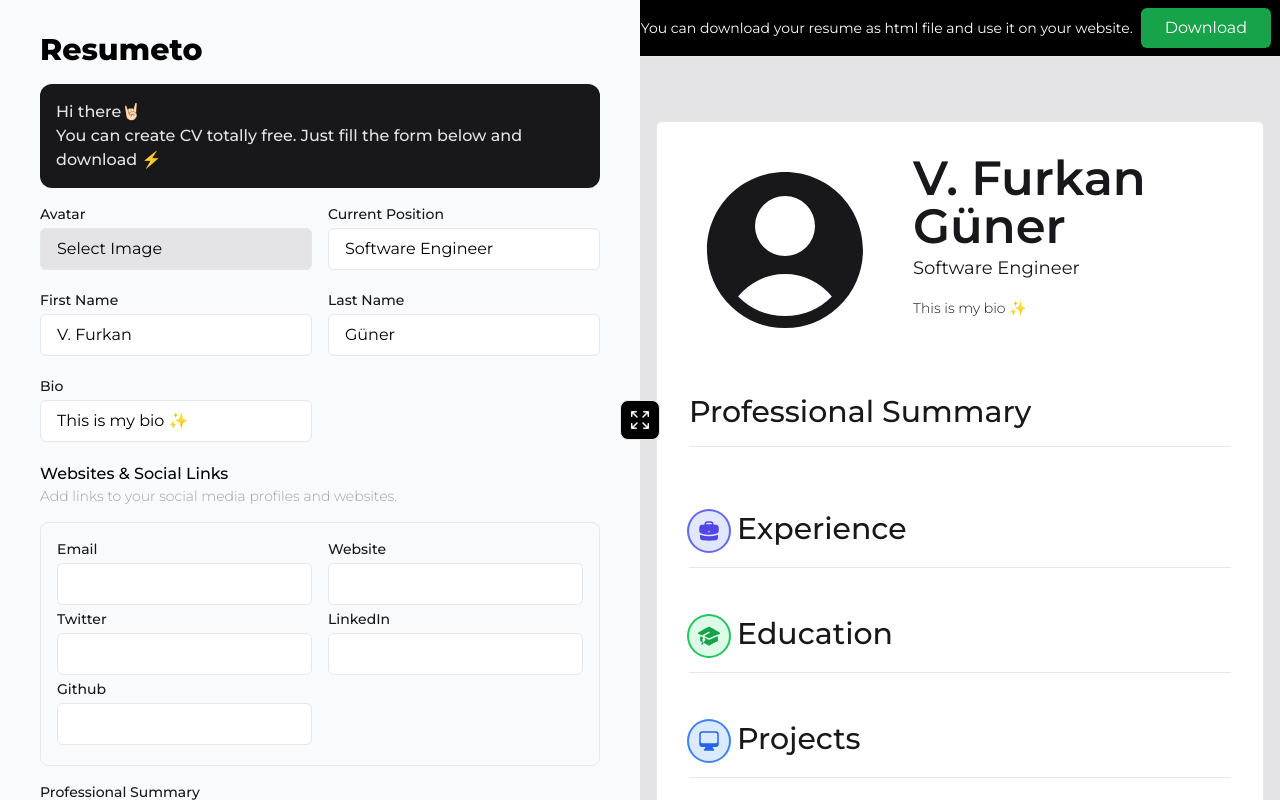
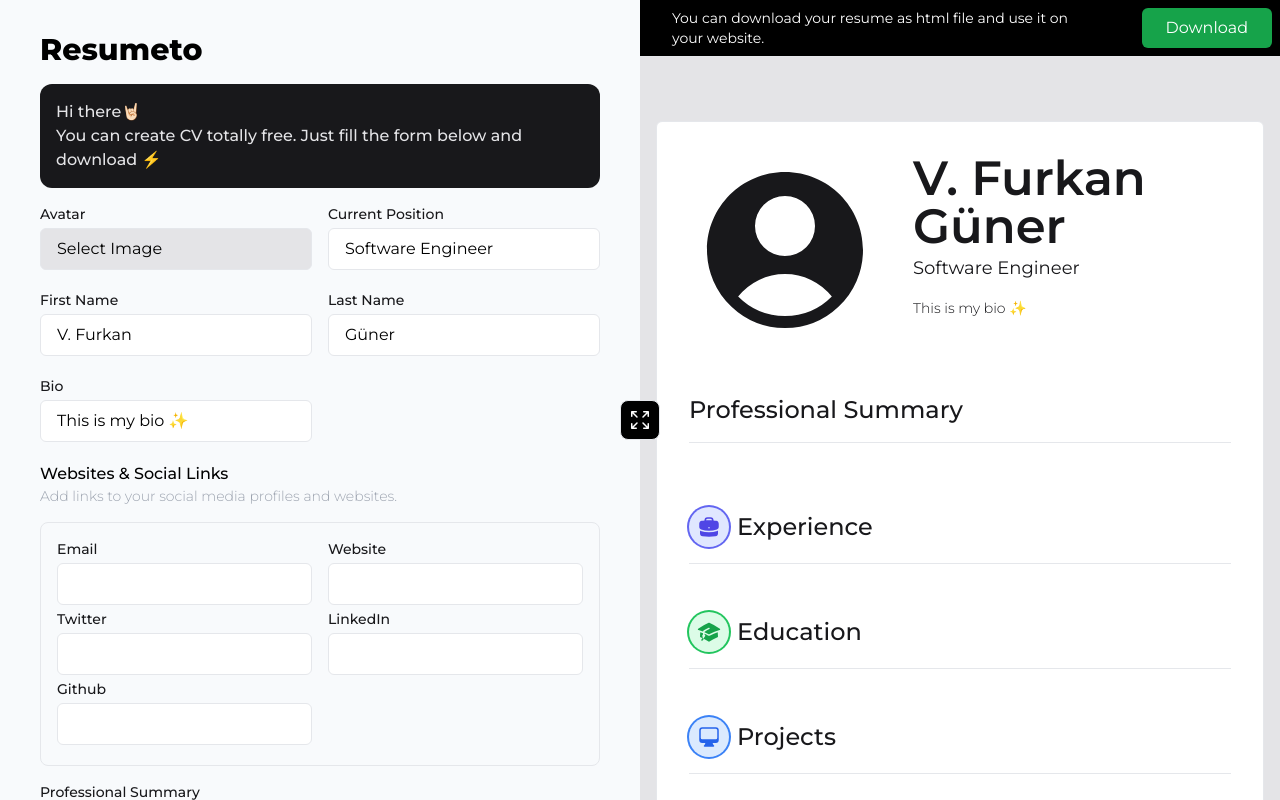
Before and after one commit to vfurkanguner/resumeto, a React (Vite) app: page / in a window 1280 px wide. Built offline with nearby package versions, Linux system fonts and the light colour scheme.

Commit message:
style: form orders changes

```diff
--- a/src/App.jsx
+++ b/src/App.jsx
@@ -173,7 +173,7 @@
       >
         <div className="relative h-full">
           <div className="text-white flex flex-col p-3 md:p-0 text-center md:text-left md:flex-row md:sticky bg-black top-0 border-b flex items-center justify-center z-[55] px-10">
-            <span className="text-sm">
+            <span className="text-sm px-8">
               You can download your resume as html file and use it on your
               website.
             </span>
--- a/src/components/layout/ContentLayout.jsx
+++ b/src/components/layout/ContentLayout.jsx
@@ -61,14 +61,14 @@
             </header>
             {/*Professional Summary */}
             <div className="flex-wrap">
-              <h2 className="text-3xl font-medium border-b py-4 mb-4">
+              <h2 className="text-2xl items-center font-medium border-b py-4 mb-4">
                 Professional Summary
               </h2>
               <p className="flex-wrap flex">{state?.summary}</p>
             </div>
             {/*Experience */}
             <div>
-              <h2 className="text-3xl font-medium border-b py-4 mb-4 flex">
+              <h2 className="text-2xl items-center font-medium border-b py-4 mb-4 flex">
                 <div className="flex items-center justify-center mr-2 bg-indigo-100 ring-2 ring-indigo-500 p-2 rounded-full">
                   <BriefcaseIcon className="h-6 w-6 inline-block  text-indigo-600" />
                 </div>
@@ -98,7 +98,7 @@
             </div>
             {/*Education*/}
             <div>
-              <h2 className="text-3xl font-medium border-b py-4 mb-4 flex">
+              <h2 className="text-2xl items-center font-medium border-b py-4 mb-4 flex">
                 <div className="flex items-center justify-center mr-2 bg-green-100 ring-2 ring-green-500 p-2 rounded-full">
                   <AcademicCapIcon className="h-6 w-6 inline-block text-green-600" />
                 </div>
@@ -128,7 +128,7 @@
 
             {/*Projects*/}
             <div>
-              <h2 className="text-3xl font-medium border-b py-4 mb-4 flex">
+              <h2 className="text-2xl items-center font-medium border-b py-4 mb-4 flex">
                 <div className="flex items-center justify-center mr-2 bg-blue-100 ring-2 ring-blue-500 p-2 rounded-full">
                   <ComputerDesktopIcon className="h-6 w-6 inline-block text-blue-600" />
                 </div>
@@ -158,7 +158,7 @@
             </div>
             {/*Skills */}
             <div>
-            <h2 className="text-3xl font-medium border-b py-4 mb-4 flex">
+            <h2 className="text-2xl items-center font-medium border-b py-4 mb-4 flex">
                 <div className="flex items-center justify-center mr-2 bg-amber-100 ring-2 ring-amber-500 p-2 rounded-full">
                   <SparklesIcon className="h-6 w-6 inline-block text-amber-600" />
                 </div>
```
